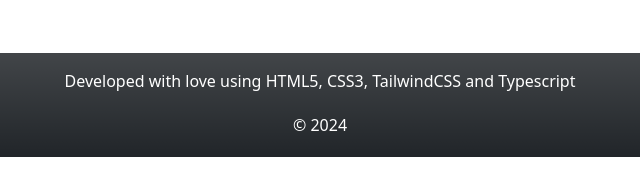
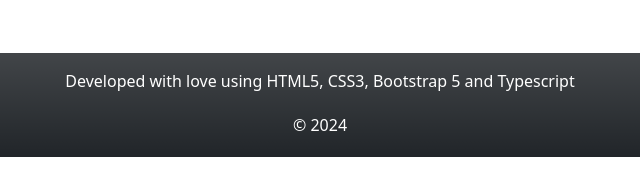
Before and after one commit to CarballoDa/typology-list, a plain HTML site: page index.html in a window 1280 px wide. Shown: the part 556-752 px from the top of the page, 320-960 px from the left. Drawn offline with nearby package versions, Linux system fonts and the light colour scheme.

Commit message:
Changing a footer link to test VScode-Github

```diff
--- a/index.html
+++ b/index.html
@@ -141,7 +141,7 @@
                 <p>Developed with love using
                     <a class="wh-link" href="https://html5.org/" target="_blank">HTML5</a>,
                     <a class="wh-link" href="https://css3.com/" target="_blank">CSS3</a>,
-                    <a class="wh-link" href="https://tailwindcss.com/" target="_blank">TailwindCSS</a> and
+                    <a class="wh-link" href="https://www.google.com/url?sa=t&source=web&rct=j&opi=89978449&url=https://getbootstrap.com/docs/5.3/getting-started/introduction/" target="_blank">Bootstrap 5</a> and
                     <a class="wh-link" href="https://www.typescriptlang.org/" target="_blank">Typescript</a>
                 </p>
             </div>
```
